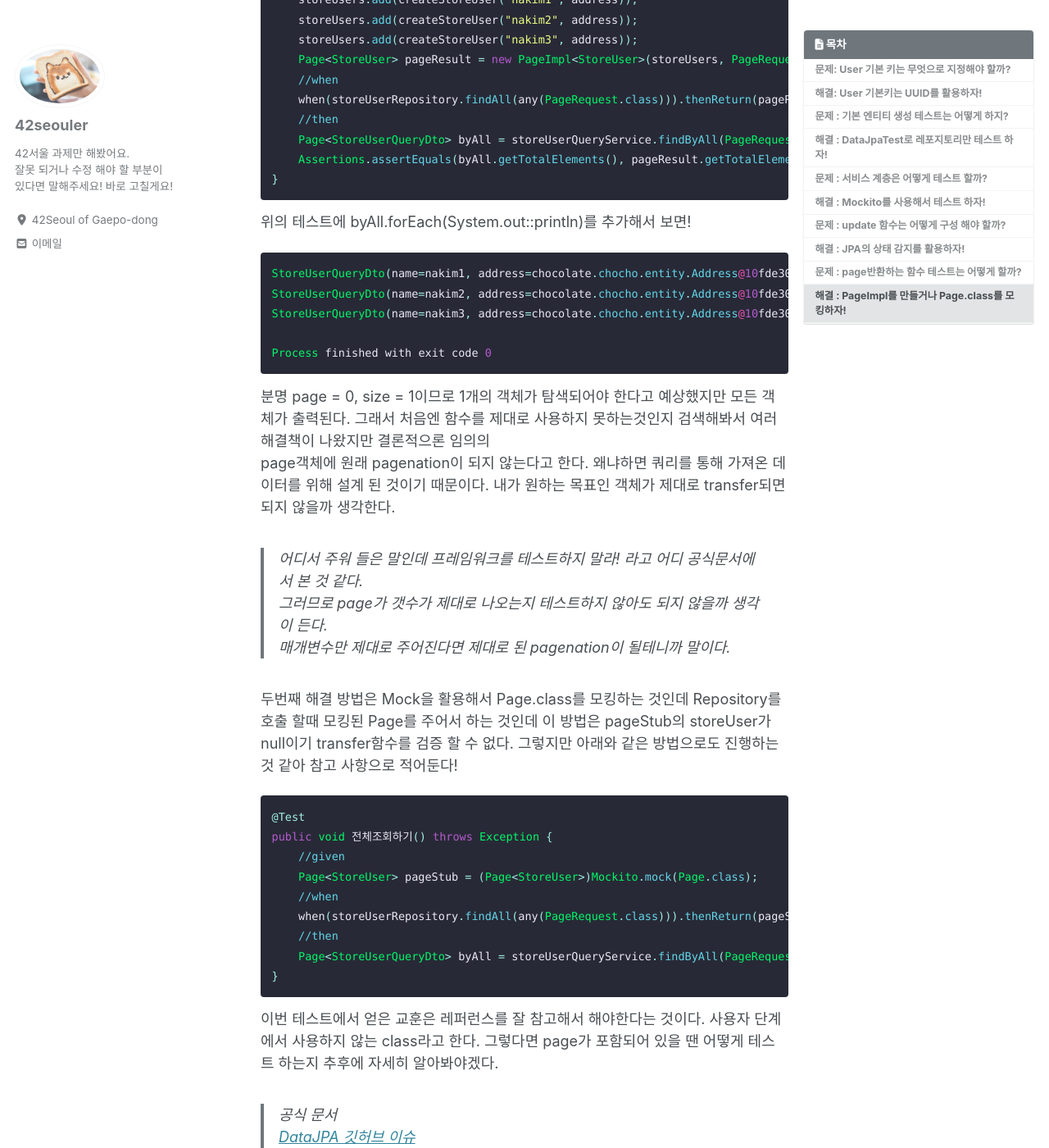
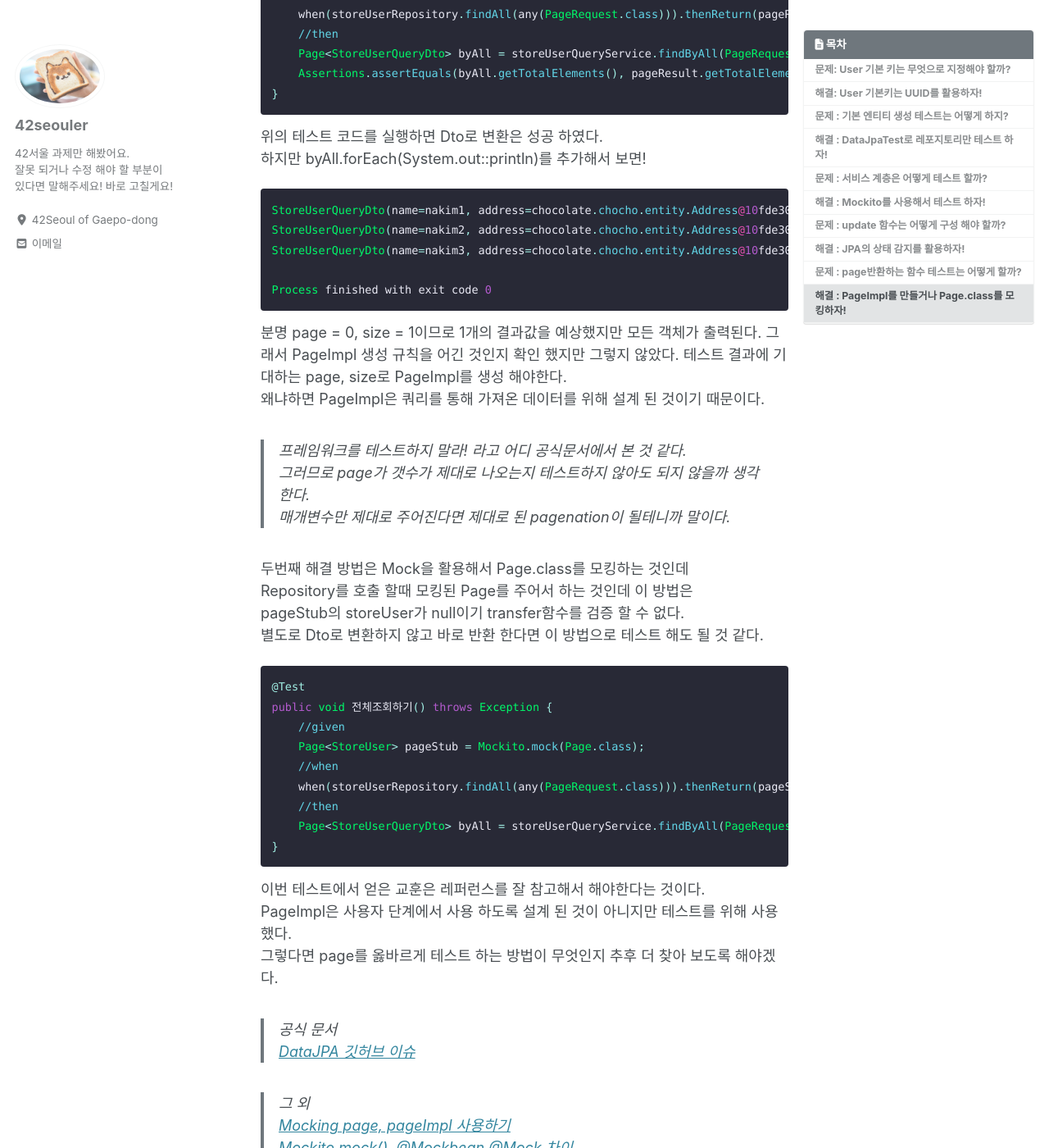
Before and after one commit to 42seouler/42seouler.github.io, a Jekyll site: the page built from _posts/2021/java/2021-01-07-albacorn.md, in a window 1280 px wide and 1400 px high, scrolled down 7524 px. Shown: the whole window at 82% size. Built offline with Jekyll 4.4.1, drawn with Linux system fonts in a browser that asks for light colours; cached includes are drawn as plain includes; nearby versions of some CDN libraries; a script that is not in the unit is left out; comment, search, counter and statistics services are not loaded; some of the changed text lies outside the part shown.

Commit message:
오타 및 수정

````diff
--- a/_posts/2021/java/2021-01-07-albacorn.md
+++ b/_posts/2021/java/2021-01-07-albacorn.md
@@ -232,7 +232,8 @@ public StoreUserCmdDto updateStoreUserInfo(UUID userId, StoreUserCmdDto dto) {
 
 ## 해결 : JPA의 상태 감지를 활용하자!
 
-JPA의 Merge기능은 모든 필드를 변경해버리고, 데이터가 없으면 null로 업데이트 합니다. Merge를 사용하려고 하면 모든 데이터를 유지해야하는데 변경 가능한 부분만 노출하려고 한다면 적합하지 않습니다.
+JPA의 Merge기능은 모든 필드를 변경해버리고, 데이터가 없으면 null로 업데이트 합니다.
+Merge를 사용하려고 하면 모든 데이터를 유지해야하는데 변경 가능한 부분만 노출하려고 한다면 적합하지 않습니다.
 그래서 Transaction이 있는 Service계층에서 변경 감지를 사용하도록 합니다.
 업데이트 메서드를 하나로 통합해서 처리 가능하지 않을까 싶습니다.
 
@@ -262,9 +263,8 @@ public void update(StoreUser dto) {
 
 ## 문제 : page반환하는 함수 테스트는 어떻게 할까?
 
-처음엔 지금까지 해온 것 처럼 임의의 page객체를 만들어서 테스트 하면 될 것이라고 생각하고 임의의
-page객체를 만들기 위해 검색을 했다 PageImpl 클래스를 활용해서 사용자가 객체를 만들 수 있었다.
-제대로 해결되지 않은 부분이라고 생각하지만 일단 해결 한 벙법에 대해 적어본다.
+임의의 page객체를 만들어서 테스트 하면 될 것이라고 생각했습니다.
+page객체를 활용하는 방법에 대해 검색 했는데 두가지 방법으로 테스트 하는 것 같았다.
 
 ```java
 @Override
@@ -284,11 +284,9 @@ StoreUserQueryDto transferStoreUserToStoreQueryDto(StoreUser storeUser) {
 
 ## 해결 : PageImpl를 만들거나 Page.class를 모킹하자!
 
-이번 해결 방법은 뭔가 맞지 않는 것 같기도 하지만 두가지의 방법으로 테스트 할 수 있다고 판단했다.
-
-첫번째 테스트에서 확인하고 싶은 것은 repository에서 조회 된 덩어리들이 서비스 계층에서
-page.map()를 활용해서 page&#60;StoreUserQueryDto&#62;로 잘 변경 되도록 하는 것이다.
-그리고 pagenation이 내가 설정 한대로 작동하는 테스트를 기대했다.
+첫번째 테스트 방법은 PageImpl를 활용해서 임의의 Page 객체를 만드는 것이다.
+그리고 page.map()를 활용해서 page&#60;StoreUserQueryDto&#62;로 잘 변경 되도록 하는 것이다.
+기대하는 결과는 Dto로의 변환, 그리고 지정한 page, size를 결과값으로 반환 받는 것이다.
 
 ```java
 @Test
@@ -308,7 +306,8 @@ public void 전체조회하기() throws Exception {
 }
 ```
 
-위의 테스트에 byAll.forEach(System.out::println)를 추가해서 보면!
+위의 테스트 코드를 실행하면 Dto로 변환은 성공 하였다.
+하지만 byAll.forEach(System.out::println)를 추가해서 보면!
 
 ```java
 StoreUserQueryDto(name=nakim1, address=chocolate.chocho.entity.Address@10fde30a, store=null)
@@ -318,20 +317,25 @@ StoreUserQueryDto(name=nakim3, address=chocolate.chocho.entity.Address@10fde30a,
 Process finished with exit code 0
 ```
 
-분명 page = 0, size = 1이므로 1개의 객체가 탐색되어야 한다고 예상했지만 모든 객체가 출력된다.
-그래서 처음엔 함수를 제대로 사용하지 못하는것인지 검색해봐서 여러 해결책이 나왔지만 결론적으론 임의의
-page객체에 원래 pagenation이 되지 않는다고 한다. 왜냐하면 쿼리를 통해 가져온 데이터를 위해 설계 된 것이기 때문이다. 내가 원하는 목표인 객체가 제대로 transfer되면 되지 않을까 생각한다.
-> 어디서 주워 들은 말인데 프레임워크를 테스트하지 말라! 라고 어디 공식문서에서 본 것 같다.
-그러므로 page가 갯수가 제대로 나오는지 테스트하지 않아도 되지 않을까 생각이 든다.
+분명 page = 0, size = 1이므로 1개의 결과값을 예상했지만 모든 객체가 출력된다.
+그래서 PageImpl 생성 규칙을 어긴 것인지 확인 했지만 그렇지 않았다.
+테스트 결과에 기대하는 page, size로 PageImpl를 생성 해야한다.
+왜냐하면 PageImpl은 쿼리를 통해 가져온 데이터를 위해 설계 된 것이기 때문이다.
+
+> 프레임워크를 테스트하지 말라! 라고 어디 공식문서에서 본 것 같다.
+그러므로 page가 갯수가 제대로 나오는지 테스트하지 않아도 되지 않을까 생각한다.
 매개변수만 제대로 주어진다면 제대로 된 pagenation이 될테니까 말이다.
 
-두번째 해결 방법은 Mock을 활용해서 Page.class를 모킹하는 것인데 Repository를 호출 할때 모킹된 Page를 주어서 하는 것인데 이 방법은 pageStub의 storeUser가 null이기 transfer함수를 검증 할 수 없다. 그렇지만 아래와 같은 방법으로도 진행하는 것 같아 참고 사항으로 적어둔다!
+두번째 해결 방법은 Mock을 활용해서 Page.class를 모킹하는 것인데
+Repository를 호출 할때 모킹된 Page를 주어서 하는 것인데 이 방법은
+pageStub의 storeUser가 null이기 transfer함수를 검증 할 수 없다.
+별도로 Dto로 변환하지 않고 바로 반환 한다면 이 방법으로 테스트 해도 될 것 같다.
 
 ```java
 @Test
 public void 전체조회하기() throws Exception {
     //given
-    Page<StoreUser> pageStub = (Page<StoreUser>)Mockito.mock(Page.class);
+    Page<StoreUser> pageStub = Mockito.mock(Page.class);
     //when
     when(storeUserRepository.findAll(any(PageRequest.class))).thenReturn(pageStub);
     //then
@@ -339,11 +343,14 @@ public void 전체조회하기() throws Exception {
 }
 ```
 
-이번 테스트에서 얻은 교훈은 레퍼런스를 잘 참고해서 해야한다는 것이다. 사용자 단계에서 사용하지 않는 class라고 한다. 그렇다면 page가 포함되어 있을 땐 어떻게 테스트 하는지 추후에 자세히 알아봐야겠다.
+이번 테스트에서 얻은 교훈은 레퍼런스를 잘 참고해서 해야한다는 것이다.
+PageImpl은 사용자 단계에서 사용 하도록 설계 된 것이 아니지만 테스트를 위해 사용했다.
+그렇다면 page를 옳바르게 테스트 하는 방법이 무엇인지 추후 더 찾아 보도록 해야겠다.
 
 > 공식 문서
 [DataJPA 깃허브 이슈](https://github.com/spring-projects/spring-data-commons/issues/1410)
 
 > 그 외
-[Mocking page.class하는 방법](https://stackoverflow.com/questions/60306567/mocking-raw-string-in-unit-testing-for-spring-boot-service-layer)
-[pageImpl 임의로 페이지 나누기](https://stackoverflow.com/questions/26720768/spring-data-pageimpl-not-returning-page-with-the-correct-size)
+[Mocking page, pageImpl 사용하기](https://stackoverflow.com/questions/45188675/mocking-a-method-which-returns-page-interface)
+[Mockito.mock(), @Mockbean @Mock 차이](https://www.baeldung.com/java-spring-mockito-mock-mockbean)
+>
````
